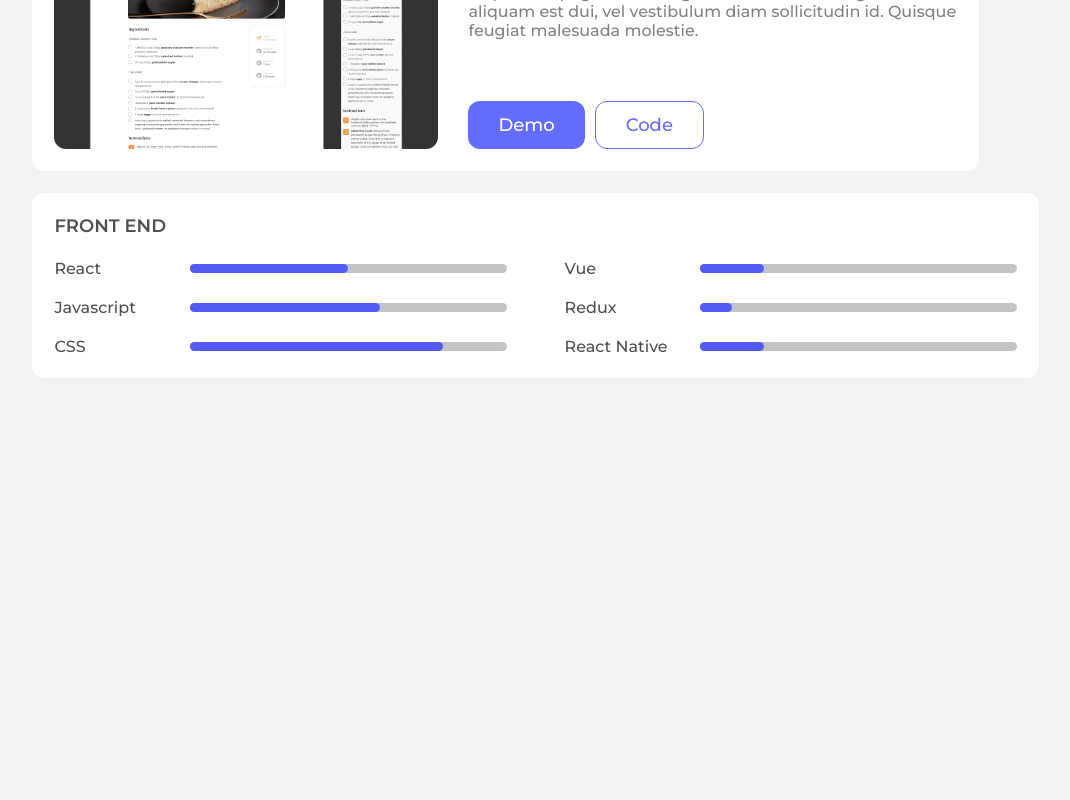
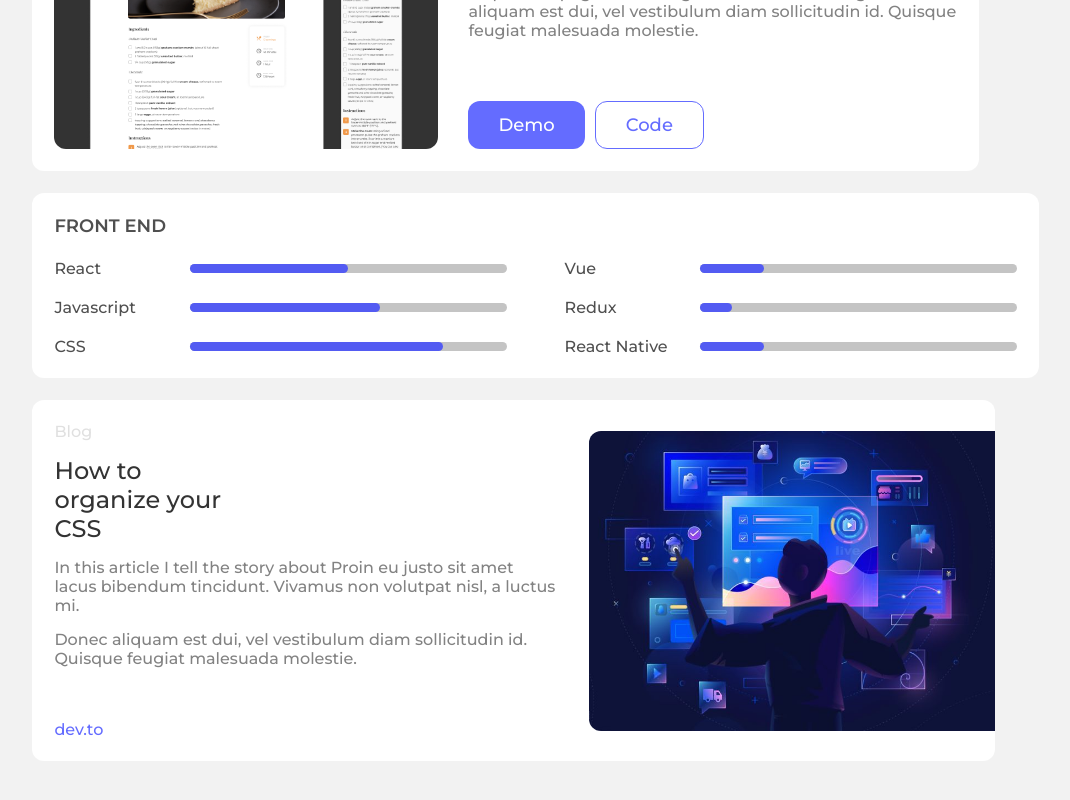
Before and after one commit to FatimaGR/Portfolio-solution, a React (Vite) app: page / in a window 1280 px wide. Shown: the part 507-1307 px from the top of the page, without its empty margins (6-1076 px from the left). Before the commit the page ends 924 px from the top, so only its background shows below. Built offline with nearby package versions, Linux system fonts and the light colour scheme.

Commit message:
Advance of blog styles

```diff
--- a/src/App.css
+++ b/src/App.css
@@ -7,6 +7,16 @@
   --violet-1: #646cff;
   --violet-2: #535bf2;
   --white: #ffffff;
+}
+/* link styles */
+a{
+  font-weight: 500;
+  font-size: 16px;
+  color: var(--violet-1);
+  text-decoration: none;
+}
+a:hover{
+  color: var(--violet-2);
 }
 /* paragraphs styles */
 p{
--- a/src/App.jsx
+++ b/src/App.jsx
@@ -2,6 +2,7 @@ import { useState } from 'react'
 import Presentation from './components/presentation-card.jsx'
 import Projects from './components/project-card.jsx'
 import Knowledge from './components/knowledge-card.jsx'
+import Blog from './components/blog-card.jsx'
 import './App.css'
 
 function App() {
@@ -13,6 +14,8 @@ function App() {
       <Projects/>
       <br />
       <Knowledge/>
+      <br />
+      <Blog/>
     </>
   )
 }
--- /dev/null
+++ b/src/components/blog-card.jsx
@@ -0,0 +1,36 @@
+import '../styles/blog-card.css'
+import blog from '../assets/blog.jpeg'
+
+function BlogCardOne() {
+  return(
+    <div className='blog-card-one'>
+      <div className='blog-information'>
+        <p className='paragraph-5'>Blog</p>
+        <h2 className='title-2 blog-title'>How to organize your CSS</h2>
+        <p className='paragraph-2'>In this article I tell the story about Proin eu justo sit amet lacus bibendum tincidunt. Vivamus non volutpat nisl, a luctus mi.</p>
+        <p className='paragraph-2'>Donec aliquam est dui, vel vestibulum diam sollicitudin id. Quisque feugiat malesuada molestie.</p>
+        <br />
+        <a href="/">dev.to</a>
+      </div>
+      <img src={blog} alt="blog" />
+    </div>
+  )
+}
+
+function BlogCardTwo() {
+  return(
+    <div className='blog-card-two'>
+      <div className='blog-information'>
+        <p className='paragraph-5'>Blog</p>
+        <h2 className='title-2 blog-title'>How to organize your CSS</h2>
+        <p className='paragraph-2'>In this article I tell the story about Proin eu justo sit amet lacus bibendum tincidunt. Vivamus non volutpat nisl, a luctus mi.</p>
+        <p className='paragraph-2'>Donec aliquam est dui, vel vestibulum diam sollicitudin id. Quisque feugiat malesuada molestie.</p>
+        <br />
+        <a href="/">dev.to</a>
+      </div>
+      <img src={blog} alt="blog" />
+    </div>
+  )
+}
+
+export default BlogCardOne
--- /dev/null
+++ b/src/styles/blog-card.css
@@ -0,0 +1,26 @@
+.blog-card-one{
+  display: flex;
+  align-items: center;
+  max-width: 80%;
+  gap: 30px;
+  box-sizing: border-box;
+  background-color: white;
+  border-radius: 12px;
+  padding: 22px;
+  padding-right: 0;
+}
+.blog-card-one img{
+  width: 800px;
+  height: 300px;
+  object-fit: cover;
+  border-top-left-radius: 12px;
+  border-bottom-left-radius: 12px;
+}
+.blog-information{
+  display: flex;
+  flex-direction: column;
+  gap: 15px;
+}
+.blog-title{
+  max-width: 178px;
+}
```
Also changed, not shown: src/assets/blog.jpeg (added).
